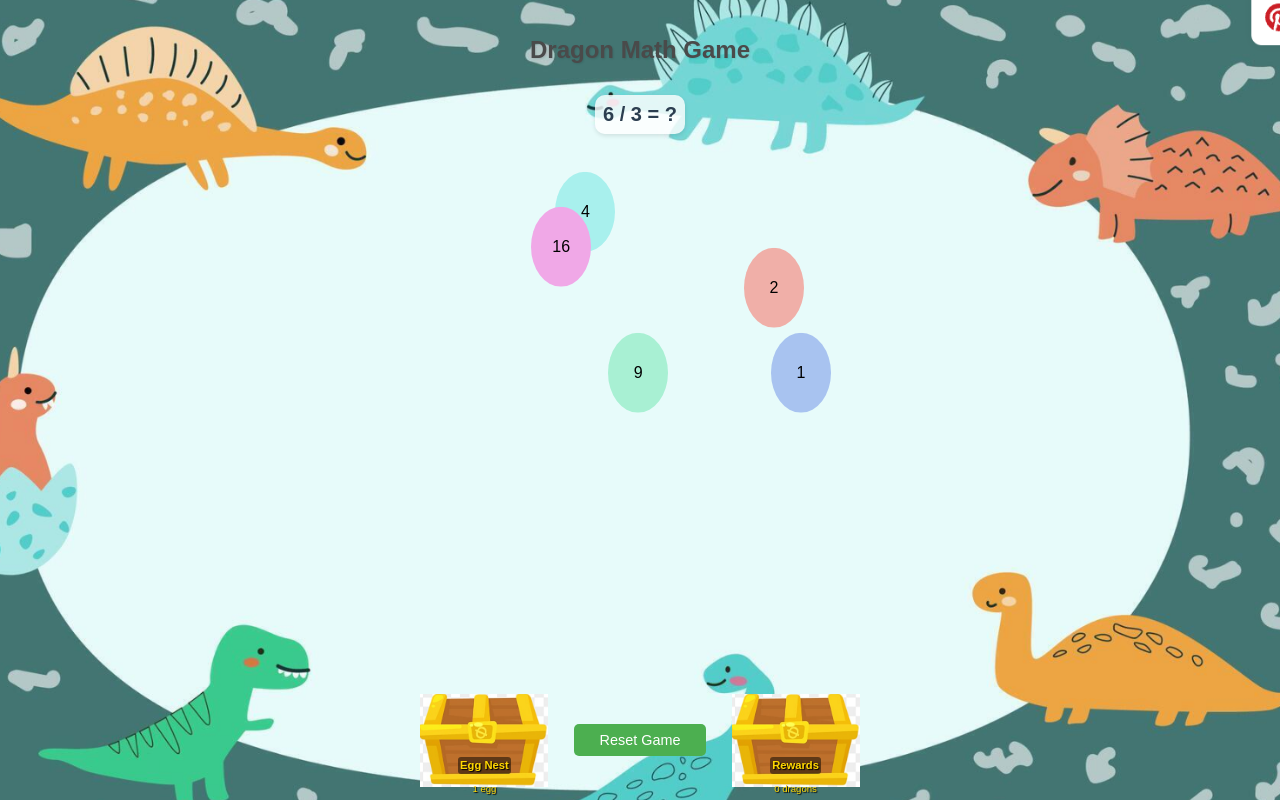
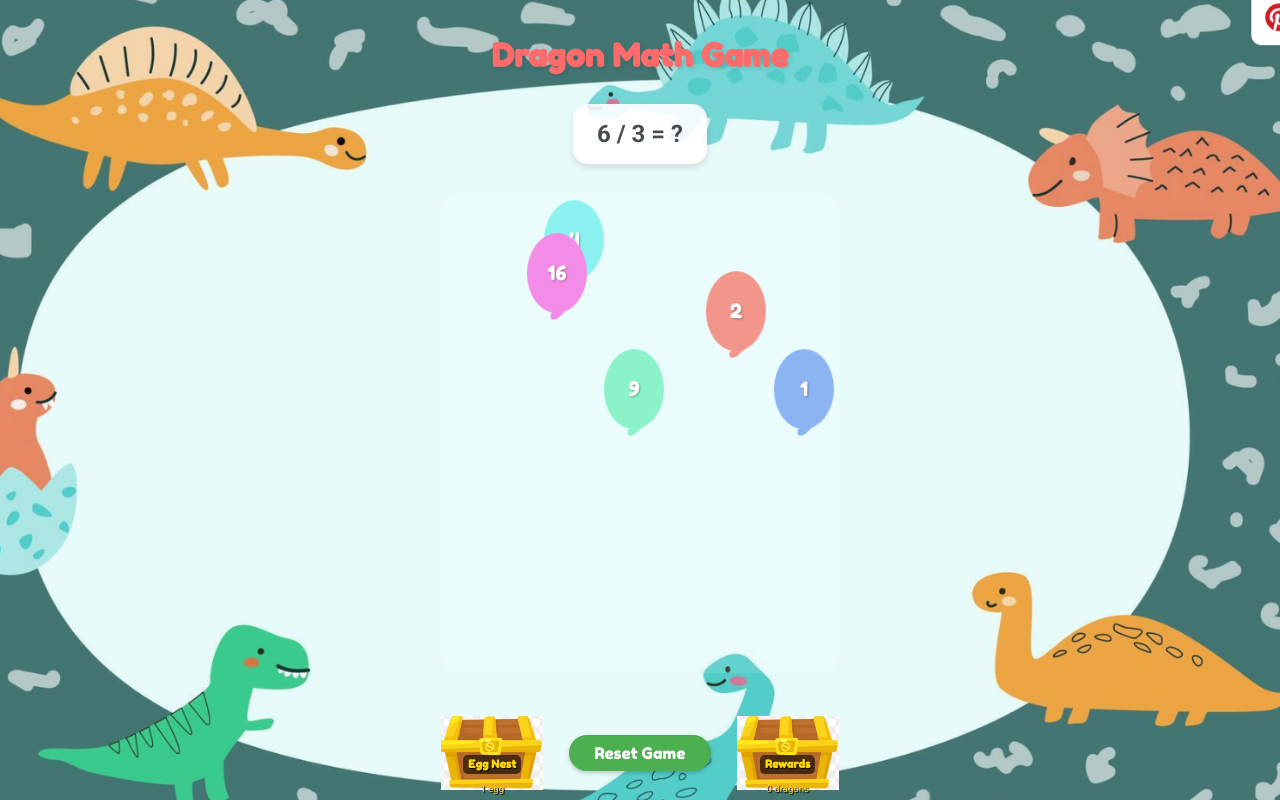
Before and after one commit to Melody-Huang/Jessie-Math-Game, a React (Create React App) app in the folder math-dinosaur-game/: page / in a window 1280 px wide. Built offline with nearby package versions, Linux system fonts and the light colour scheme.

Commit message:
update visual

```diff
--- a/math-dinosaur-game/src/MathDinosaurGame.css
+++ b/math-dinosaur-game/src/MathDinosaurGame.css
@@ -1,8 +1,12 @@
 /* MathDinosaurGame.css */
+@import url('https://fonts.googleapis.com/css2?family=Fredoka+One&family=Roboto:wght@400;700&display=swap');
+
 body, html {
   margin: 0;
   padding: 0;
   height: 100%;
+  font-family: 'Roboto', sans-serif;
+  background: linear-gradient(135deg, #87CEEB, #E0F7FA);
   overflow: hidden;
 }
 
@@ -14,27 +18,27 @@ body, html {
   padding: 2vh;
   height: 100vh;
   box-sizing: border-box;
-  overflow: hidden;
 }
 
 .game-title {
-  color: #4a4a4a;
-  font-size: 3vh;
+  font-family: 'Fredoka One', cursive;
+  color: #FF6B6B;
+  font-size: 4vh;
   margin-bottom: 2vh;
-  text-shadow: 1px 1px 2px rgba(0, 0, 0, 0.1);
+  text-shadow: 2px 2px 4px rgba(0, 0, 0, 0.1);
 }
 
 .problem-container {
-  background-color: rgba(255, 255, 255, 0.8);
-  border-radius: 10px;
-  padding: 1vh;
+  background-color: rgba(255, 255, 255, 0.9);
+  border-radius: 15px;
+  padding: 2vh 3vh;
   margin-bottom: 2vh;
-  box-shadow: 0 2px 4px rgba(0, 0, 0, 0.1);
+  box-shadow: 0 4px 6px rgba(0, 0, 0, 0.1);
 }
 
 .problem {
-  font-size: 2.5vh;
-  color: #2c3e50;
+  font-size: 3vh;
+  color: #4A4A4A;
   font-weight: bold;
 }
 
@@ -43,22 +47,48 @@ body, html {
   width: 100%;
   height: 60vh;
   margin-bottom: 2vh;
+  overflow: hidden;
+  background: rgba(255, 255, 255, 0.1);
+  border-radius: 15px;
 }
 
 .balloon {
   position: absolute;
-  width: 8vh;
-  height: 10vh;
-  font-size: 2vh;
+  width: 12%;
+  height: 15%;
   display: flex;
   justify-content: center;
   align-items: center;
+  border-radius: 50% 50% 50% 50% / 60% 60% 40% 40%;
   animation: float 4s ease-in-out infinite alternate;
+  cursor: pointer;
+  font-family: 'Fredoka One', cursive;
+  font-size: 2.5vh;
+  color: #FFF;
+  text-shadow: 1px 1px 2px rgba(0, 0, 0, 0.3);
+  transition: transform 0.2s ease;
+}
+
+.balloon:hover {
+  transform: scale(1.1);
+}
+
+.balloon::after {
+  content: '';
+  position: absolute;
+  width: 15%;
+  height: 20%;
+  background: inherit;
+  bottom: -10%;
+  left: 42.5%;
+  transform: rotate(45deg);
+  border-bottom-left-radius: 50%;
+  border-bottom-right-radius: 50%;
 }
 
 @keyframes float {
-  0% { transform: translate(0, 0); }
-  100% { transform: translate(0, 1vh); }
+  0% { transform: translate(0, 0) rotate(-2deg); }
+  100% { transform: translate(0, 10px) rotate(2deg); }
 }
 
 .bottom-container {
@@ -66,43 +96,48 @@ body, html {
   justify-content: space-between;
   align-items: center;
   width: 100%;
-  padding: 0 2vw; /* Add some padding to prevent chests from touching the edges */
+  padding: 0 2vw;
 }
 
 .treasure-chest {
-  width: 10vw; /* Reduced from 15vw */
-  height: 10vw; /* Reduced from 15vw */
+  width: 8vw;
+  height: 8vw;
   background: url('./images/TreasureChest.png') no-repeat center/contain;
   display: flex;
   flex-direction: column;
   justify-content: flex-end;
   align-items: center;
   text-align: center;
-  font-size: 1.2vh; /* Slightly reduced font size */
+  font-size: 1.2vh;
   color: #FFD700;
   text-shadow: 1px 1px 1px #000;
 }
 
 .treasure-chest h3 {
   margin: 0;
-  padding: 0.3vh; /* Slightly reduced padding */
-  background: rgba(0, 0, 0, 0.5);
-  border-radius: 3px; /* Slightly reduced border radius */
+  padding: 0.3vh 0.6vh;
+  background: rgba(0, 0, 0, 0.6);
+  border-radius: 5px;
+  font-family: 'Fredoka One', cursive;
 }
 
 .reset-button {
   padding: 1vh 2vw;
-  font-size: 1.8vh;
+  font-size: 2vh;
+  font-family: 'Fredoka One', cursive;
   background-color: #4CAF50;
   color: white;
   border: none;
-  border-radius: 5px;
+  border-radius: 25px;
   cursor: pointer;
-  transition: background-color 0.3s;
+  transition: all 0.3s ease;
+  box-shadow: 0 2px 4px rgba(0, 0, 0, 0.2);
 }
 
 .reset-button:hover {
   background-color: #45a049;
+  transform: translateY(-2px);
+  box-shadow: 0 4px 6px rgba(0, 0, 0, 0.2);
 }
 
 .rewards-window {
@@ -111,9 +146,9 @@ body, html {
   left: 50%;
   transform: translate(-50%, -50%);
   background-color: white;
-  padding: 2vh;
-  border-radius: 10px;
-  box-shadow: 0 0 10px rgba(0,0,0,0.5);
+  padding: 3vh;
+  border-radius: 15px;
+  box-shadow: 0 0 20px rgba(0,0,0,0.3);
   z-index: 100;
   max-height: 80vh;
   overflow-y: auto;
@@ -126,8 +161,13 @@ body, html {
 }
 
 .reward-sticker {
-  width: 6vh;
-  height: 6vh;
+  width: 8vh;
+  height: 8vh;
   object-fit: contain;
-  margin: 0.5vh;
+  margin: 1vh;
+  transition: transform 0.2s ease;
 }
+
+.reward-sticker:hover {
+  transform: scale(1.1);
+}
--- a/math-dinosaur-game/src/MathDinosaurGame.js
+++ b/math-dinosaur-game/src/MathDinosaurGame.js
@@ -37,13 +37,13 @@ const generateMathProblem = () => {
   return { problem: `${num1} ${operation} ${num2}`, result };
 };
 
-const generateBalloon = (containerWidth, containerHeight, balloonSize, isCorrect, correctAnswer) => {
-  const left = Math.random() * (containerWidth - balloonSize);
-  const top = Math.random() * (containerHeight - balloonSize);
-  const speed = 0.5 + Math.random() * 2; // Random speed between 0.5 and 2.5
-  const direction = Math.random() < 0.5 ? -1 : 1; // Random direction (left or right)
+const generateBalloon = (containerWidth, containerHeight, balloonWidth, balloonHeight, isCorrect, correctAnswer) => {
+  const left = Math.random() * (containerWidth - balloonWidth);
+  const top = Math.random() * (containerHeight - balloonHeight);
+  const speed = 0.5 + Math.random() * 1.5; // Slightly reduced max speed
+  const direction = Math.random() < 0.5 ? -1 : 1;
   const number = isCorrect ? correctAnswer : Math.floor(Math.random() * 20) + 1;
-  const color = `hsl(${Math.random() * 360}, 70%, 80%)`;
+  const color = `hsl(${Math.random() * 360}, 80%, 75%)`; // Brighter colors
 
   return {
     left: `${left}%`,
@@ -56,19 +56,21 @@ const generateBalloon = (containerWidth, containerHeight, balloonSize, isCorrect
 };
 
 const generateBalloons = (correctAnswer) => {
-  const containerWidth = 100; // Container width in percentage
-  const containerHeight = 100; // Container height in percentage
-  const balloonSize = 8; // Balloon size in vh
+  const containerWidth = 100;
+  const containerHeight = 100;
+  const balloonWidth = 12; // Increased width
+  const balloonHeight = 15; // Slightly taller than wide for oval shape
 
   const balloons = [];
   const correctIndex = Math.floor(Math.random() * 5);
 
   for (let i = 0; i < 5; i++) {
-    balloons.push(generateBalloon(containerWidth, containerHeight, balloonSize, i === correctIndex, correctAnswer));
+    balloons.push(generateBalloon(containerWidth, containerHeight, balloonWidth, balloonHeight, i === correctIndex, correctAnswer));
   }
 
   return balloons;
 };
+
 
 const MathDinosaurGame = () => {
   const [problem, setProblem] = useState(generateMathProblem());
@@ -85,15 +87,29 @@ const MathDinosaurGame = () => {
     return () => clearInterval(intervalId);
   }, []);
 
+
   const updateBalloonPositions = () => {
     setBalloons(prevBalloons =>
       prevBalloons.map(balloon => {
         let newLeft = parseFloat(balloon.left) + (balloon.speed * balloon.direction * 0.1);
-        if (newLeft < 0 || newLeft > 92) { // 92 is 100 - balloonSize
-          balloon.direction *= -1; // Reverse direction when hitting the edge
-          newLeft = Math.max(0, Math.min(newLeft, 92));
+        let newTop = parseFloat(balloon.top);
+
+        // Bounce off the sides
+        if (newLeft < 0 || newLeft > 90) { // 90 is 100 - balloonSize
+          balloon.direction *= -1; // Reverse direction
+          newLeft = Math.max(0, Math.min(newLeft, 90));
         }
-        return { ...balloon, left: `${newLeft}%` };
+
+        // Bounce off the top and bottom
+        if (newTop < 0 || newTop > 90) {
+          balloon.verticalDirection = (balloon.verticalDirection || 1) * -1; // Reverse vertical direction
+          newTop = Math.max(0, Math.min(newTop, 90));
+        }
+
+        // Add slight vertical movement
+        newTop += balloon.verticalDirection * 0.05;
+
+        return { ...balloon, left: `${newLeft}%`, top: `${newTop}%` };
       })
     );
   };
```
